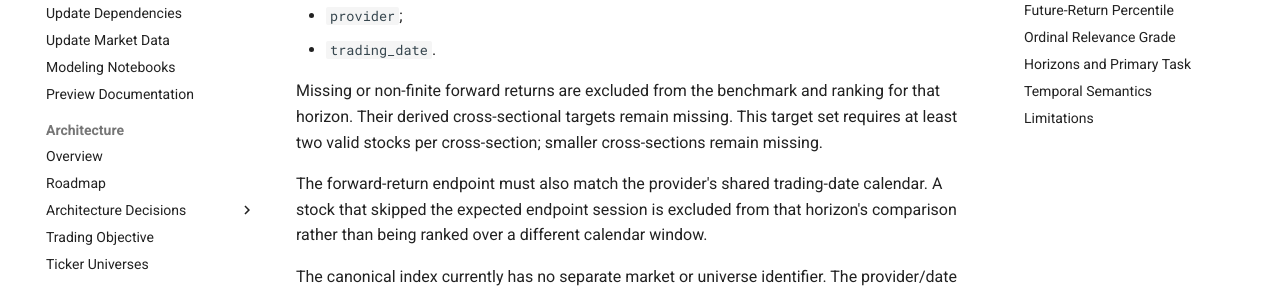
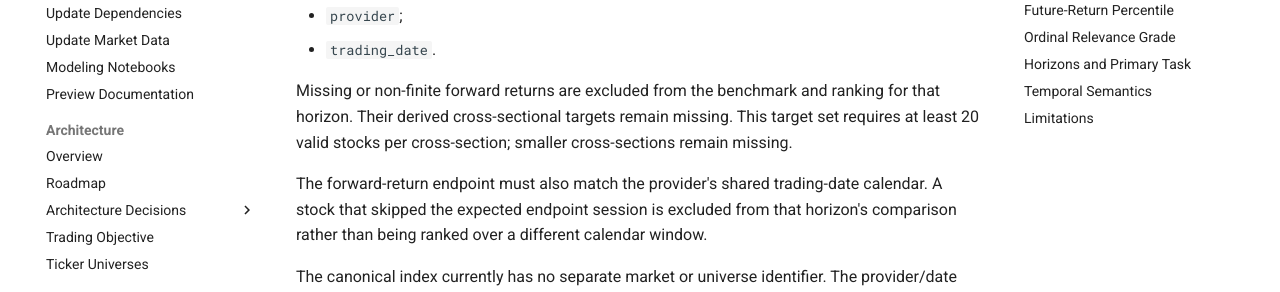
Before and after one commit to Frallmeister/swingtrader-app, an MkDocs documentation site: the page built from docs/modeling/targets/cross-sectional.md, in a window 1280 px wide and 1400 px high, scrolled down 549 px. Shown: the part 179-471 px from the top of the window. Built offline with MkDocs 1.6.1 and Material for MkDocs 9.7.7, drawn with Linux system fonts in a browser that asks for light colours; some of the changed text lies outside the part shown.

Commit message:
Align docs with implementation

```diff
--- a/docs/modeling/targets/cross-sectional.md
+++ b/docs/modeling/targets/cross-sectional.md
@@ -17,7 +17,7 @@ Each cross-section contains rows sharing:
 - `provider`;
 - `trading_date`.
 
-Missing or non-finite forward returns are excluded from the benchmark and ranking for that horizon. Their derived cross-sectional targets remain missing. This target set requires at least two valid stocks per cross-section; smaller cross-sections remain missing.
+Missing or non-finite forward returns are excluded from the benchmark and ranking for that horizon. Their derived cross-sectional targets remain missing. This target set requires at least 20 valid stocks per cross-section; smaller cross-sections remain missing.
 
 The forward-return endpoint must also match the provider's shared trading-date calendar. A stock that skipped the expected endpoint session is excluded from that horizon's comparison rather than being ranked over a different calendar window.
 
```
Also changed, not shown: other parts of docs/modeling/targets/cross-sectional.md (+3 -3 lines), docs/modeling/targets/index.md (+1 -1 lines).
